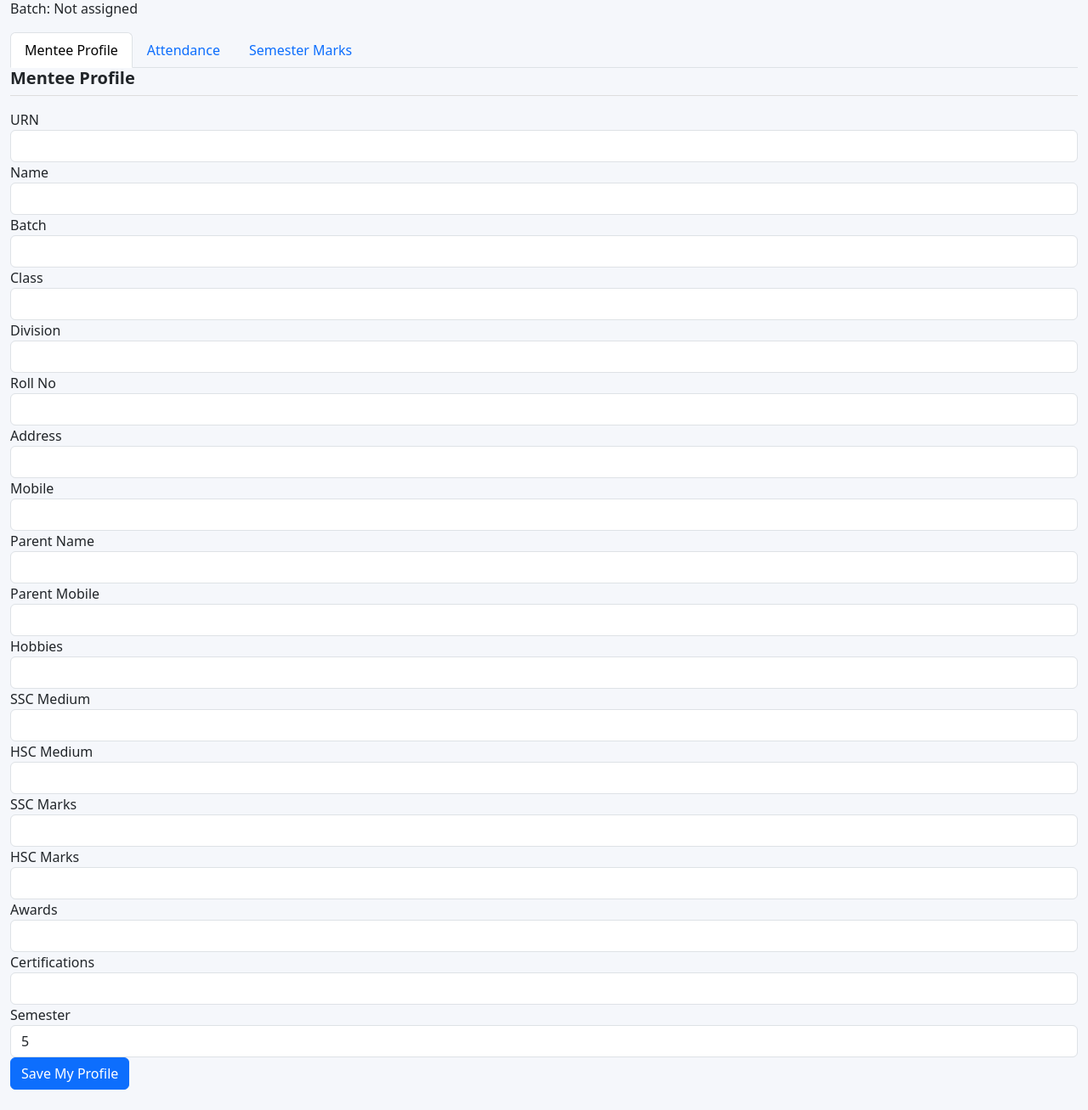
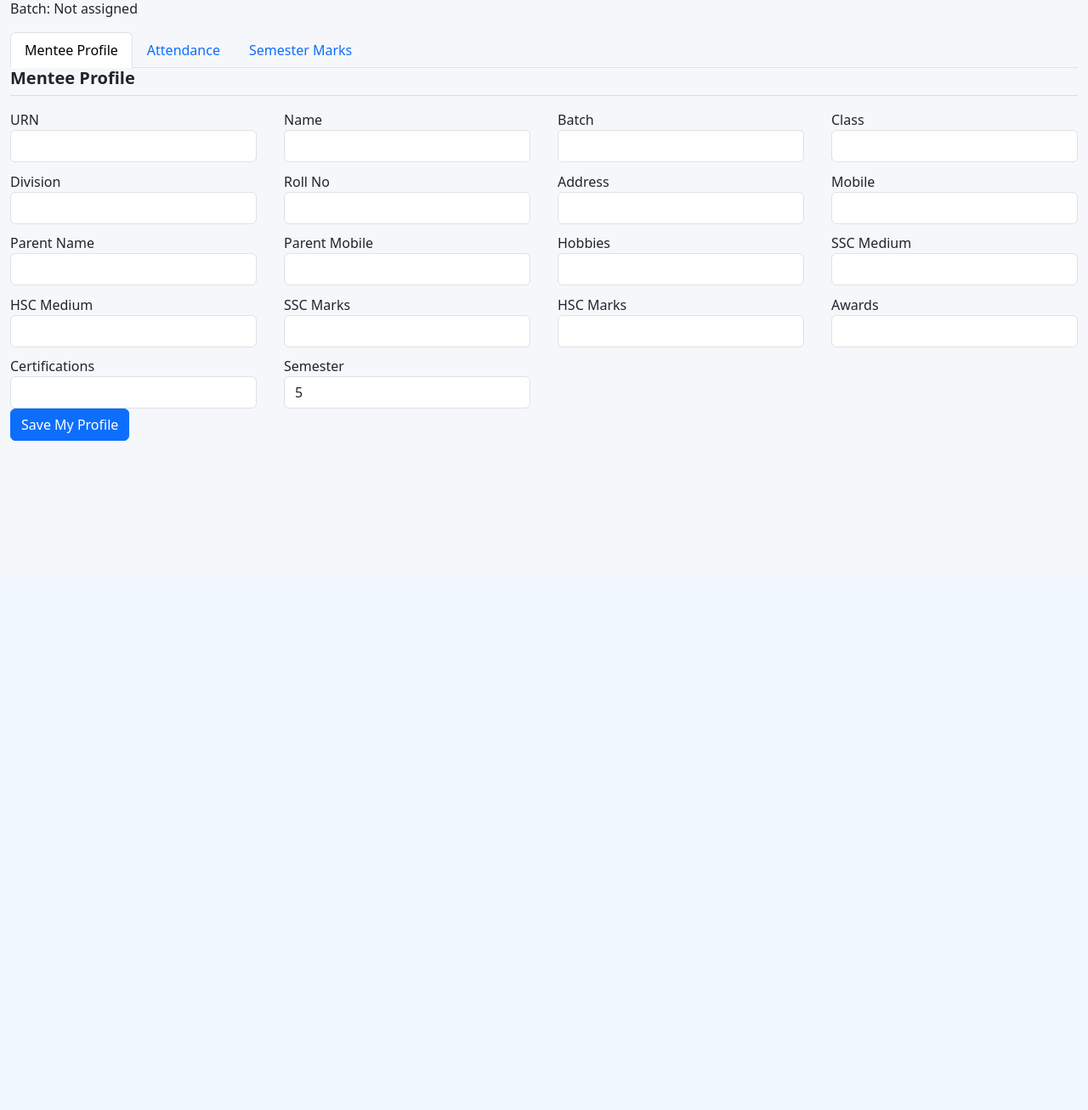
Before and after one commit to Dp43244324/mentee-management-system, a Flask app: page /student in a window 1280 px wide. Shown: the part 120-1427 px from the top of the page at 85% size. After the commit the page ends 639 px from the top, so only its background shows below. Run offline with Flask 3, Linux system fonts and the light colour scheme; the visitor is signed in with stand-in values (Sample User, id 1); data comes from the database, SQL or seed files in the repository; data that the repository does not hold is empty; some libraries are stand-ins or nearby versions.

Commit message:
Update student_dashboard.html

```diff
--- a/templates/student_dashboard.html
+++ b/templates/student_dashboard.html
@@ -299,5 +299,14 @@
     grid-template-columns:1fr;
   }
 }
+
+.profile-grid{
+  display:grid;
+  grid-template-columns:repeat(4,minmax(0,1fr));
+  column-gap:2rem;
+  row-gap:.65rem;
+  max-width:1350px;
+}
+
 </style>
 {% endblock %}
```
